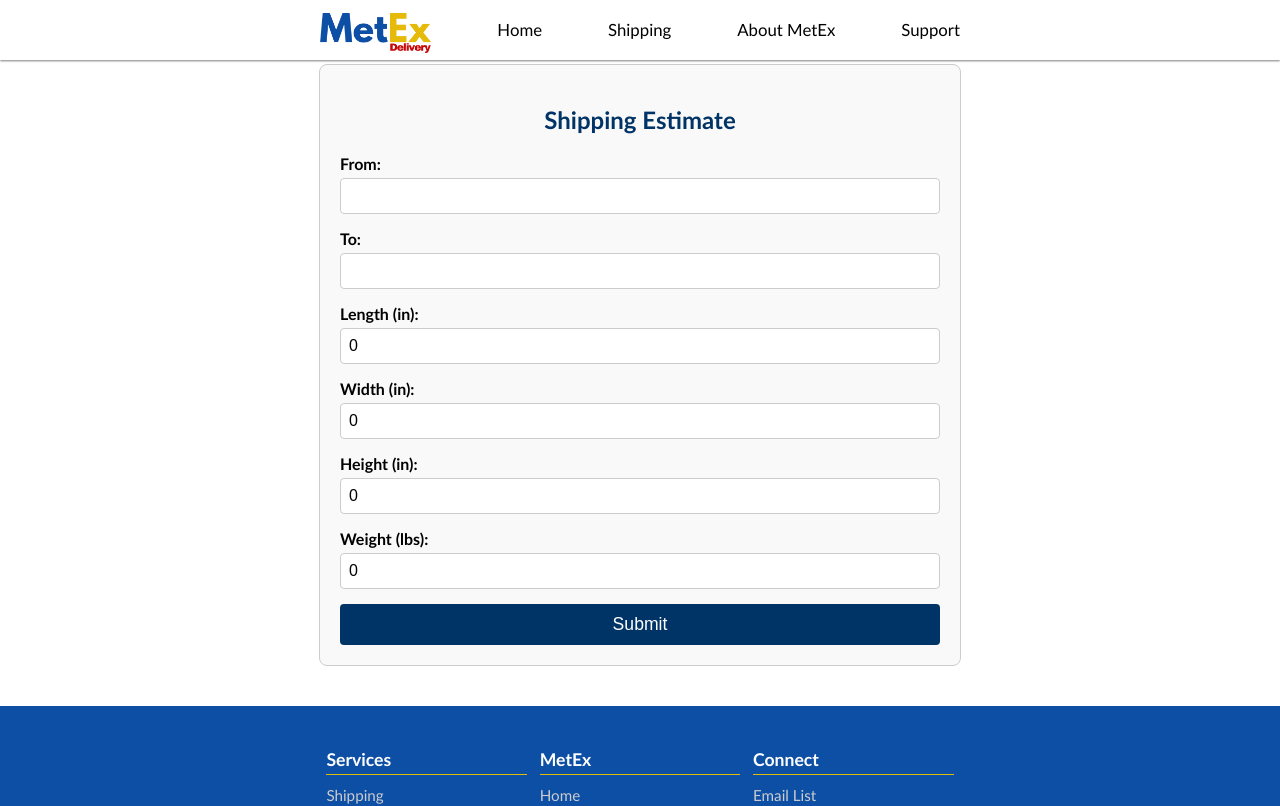
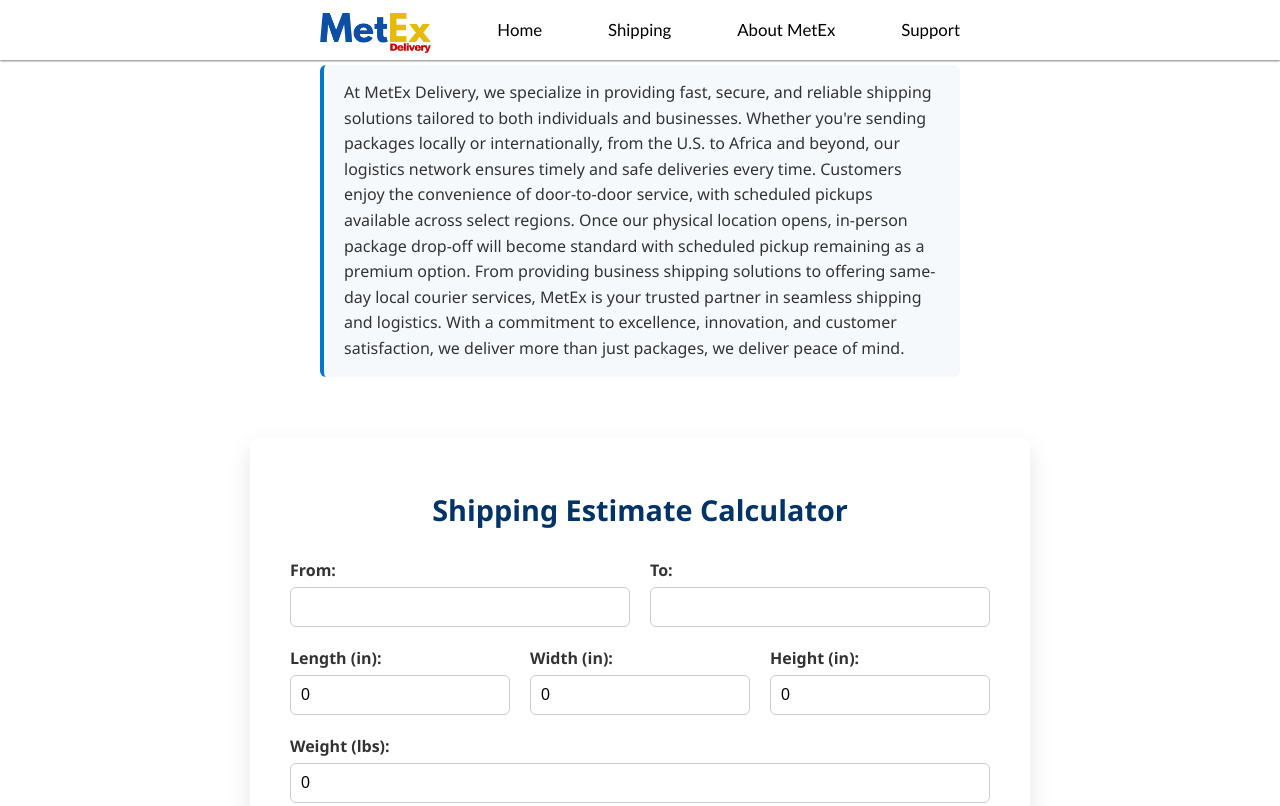
Before and after one commit to davidb221/MetEx, an Angular app: page /estimate in a window 1280 px wide. Shown: the top 806 px of the page. Built offline with nearby package versions, Linux system fonts and the light colour scheme.

Commit message:
shipping page update

```diff
--- a/src/app/estimate/estimate.css
+++ b/src/app/estimate/estimate.css
@@ -1,62 +1,114 @@
+body {
+  font-family: 'Segoe UI', Tahoma, Geneva, Verdana, sans-serif;
+  margin: 0;
+  padding-top: 1px;
+  min-height: 100vh;
+  background-color: white;
+}
+
 .estimate-container {
-  max-width: 600px;
-  margin: 40px auto;
-  margin-top: 5%;
-  padding: 20px;
-  border: 1px solid #ccc;
-  border-radius: 8px;
-  background-color: #f9f9f9;
+  max-width: 700px;
+  margin: 60px auto;
+  background-color: #fff;
+  padding: 30px 40px;
+  border-radius: 10px;
+  box-shadow: 0 10px 25px rgba(0, 0, 0, 0.1);
 }
 
 h2 {
   text-align: center;
-  margin-bottom: 20px;
+  margin-bottom: 30px;
   color: #003366;
+  font-size: 1.8rem;
+}
+
+form {
+  display: flex;
+  flex-direction: column;
+  gap: 20px;
+}
+
+.form-row {
+  display: flex;
+  flex-wrap: wrap;
+  gap: 20px;
 }
 
 .form-group {
-  margin-bottom: 15px;
+  flex: 1;
+  min-width: 200px;
   display: flex;
   flex-direction: column;
 }
 
 label {
-  font-weight: bold;
-  margin-bottom: 5px;
+  font-weight: 600;
+  margin-bottom: 6px;
+  color: #333;
 }
 
 input {
-  padding: 8px;
+  padding: 10px;
   font-size: 1rem;
   border: 1px solid #ccc;
-  border-radius: 4px;
+  border-radius: 6px;
+  transition: border-color 0.3s, box-shadow 0.3s;
+}
+
+input:focus {
+  border-color: #0077cc;
+  box-shadow: 0 0 0 3px rgba(0, 119, 204, 0.2);
+  outline: none;
 }
 
 button {
-  width: 100%;
-  padding: 10px;
+  padding: 12px;
   font-size: 1.1rem;
-  background-color: #003366;
+  background-color: #0077cc;
   color: white;
   border: none;
-  border-radius: 4px;
+  border-radius: 6px;
   cursor: pointer;
+  transition: background-color 0.3s ease;
 }
 
 button:hover {
-  background-color: #005599;
+  background-color: #005fa3;
 }
 
 .estimate-result {
   margin-top: 30px;
-  background-color: #e6f2ff;
-  padding: 20px;
-  border: 1px solid #99ccee;
-  border-radius: 6px;
+  background-color: #f4fbff;
+  padding: 25px;
+  border: 1px solid #b6e0fe;
+  border-radius: 8px;
+  transition: all 0.3s ease-in-out;
+}
+
+.estimate-result h3 {
+  color: #003366;
+  margin-bottom: 20px;
 }
 
 .option {
   margin-bottom: 20px;
-  padding-bottom: 10px;
-  border-bottom: 1px dashed #bbb;
+  padding-bottom: 15px;
+  border-bottom: 1px dashed #ccc;
 }
+
+.option:last-child {
+  border-bottom: none;
+}
+
+.intro {
+  font-size: 1rem;
+  line-height: 1.6;
+  color: #333;
+  background-color: #f6f9fc;
+  padding: 15px 20px;
+  border-radius: 6px;
+  margin-bottom: 30px;
+  border-left: 4px solid #0077cc;
+  margin-left: 25%;
+  margin-right: 25%;
+}
--- a/src/app/estimate/estimate.html
+++ b/src/app/estimate/estimate.html
@@ -1,8 +1,18 @@
 <body>
+
+  <p class="intro">
+    At MetEx Delivery, we specialize in providing fast, secure, and reliable shipping solutions tailored to both individuals and businesses.
+    Whether you're sending packages locally or internationally, from the U.S. to Africa and beyond, our logistics network ensures timely and safe deliveries every time.
+    Customers enjoy the convenience of door-to-door service, with scheduled pickups available across select regions. Once our physical location opens, in-person package drop-off will become standard with scheduled pickup remaining as a premium option.
+    From providing business shipping solutions to offering same-day local courier services, MetEx is your trusted partner in seamless shipping and logistics.
+    With a commitment to excellence, innovation, and customer satisfaction, we deliver more than just packages, we deliver peace of mind.
+  </p>
+
   <div class="estimate-container">
-        <h2>Shipping Estimate</h2>
+    <h2>Shipping Estimate Calculator</h2>
 
     <form (ngSubmit)="calculateEstimate()" #estimateForm="ngForm">
+      <div class="form-row">
         <div class="form-group">
           <label>From:</label>
           <input type="text" [(ngModel)]="fromLocation" name="from" required />
@@ -12,7 +22,9 @@
           <label>To:</label>
           <input type="text" [(ngModel)]="toLocation" name="to" required />
         </div>
+      </div>
 
+      <div class="form-row">
         <div class="form-group">
           <label>Length (in):</label>
           <input type="number" [(ngModel)]="length" name="length" required />
@@ -32,8 +44,9 @@
           <label>Weight (lbs):</label>
           <input type="number" [(ngModel)]="weight" name="weight" required />
         </div>
+      </div>
 
-            <button type="submit">Submit</button>
+      <button type="submit">Get Estimate</button>
     </form>
 
     <div *ngIf="showEstimates" class="estimate-result">
```
Lines whose indentation alone changed are shown as unchanged.
